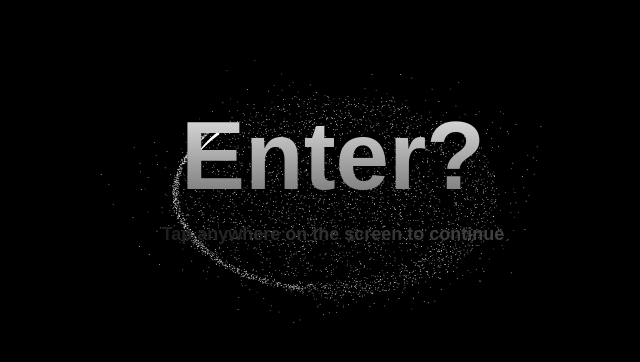
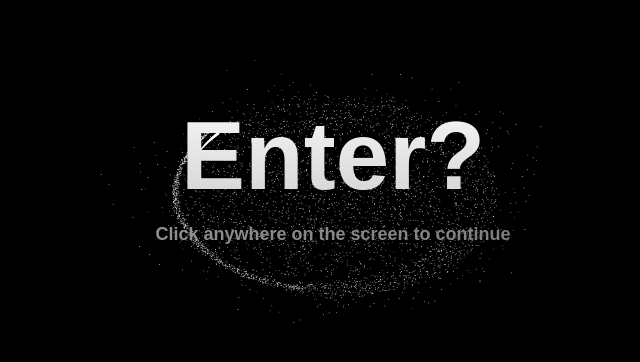
Before and after one commit to luxetidal/portfolio, a Next.js app: page / in a window 1280 px wide. Shown: the part 222-584 px from the top of the page, without its empty margins (307-947 px from the left). Built offline with nearby package versions, Linux system fonts and the light colour scheme.

Commit message:
refine the words and style

```diff
--- a/app/components/EnterScreen.tsx
+++ b/app/components/EnterScreen.tsx
@@ -18,11 +18,11 @@ const EnterScreen: React.FC<EnterScreenProps> = ({ onEnter }) => {
         <SpiralAnimation />
       </div>
       <div className="text-center z-10">
-        <h1 className="text-6xl md:text-8xl font-extrabold bg-linear-to-b from-neutral-200 to-neutral-500 bg-clip-text text-transparent">
+        <h1 className="text-6xl md:text-8xl font-extrabold bg-linear-to-b from-neutral-100 to-neutral-300 bg-clip-text text-transparent">
           Enter?
         </h1>
-        <p className="text-md md:text-lg mt-4 font-semibold bg-linear-to-r from-[#1f1f1f] via-[#4b4b4b] to-[#1f1f1f] bg-size-[250%_100%] bg-clip-text text-transparent animate-[shine_4s_ease-in-out_infinite]">
-          Tap anywhere on the screen to continue
+        <p className="text-md md:text-lg mt-4 font-semibold bg-linear-to-r from-[#8f8f8f] via-[#7b7b7b] to-[#1f1f1f] bg-size-[250%_100%] bg-clip-text text-transparent animate-[shine_4s_ease-in-out_infinite]">
+          Click anywhere on the screen to continue
         </p>
       </div>
     </div>
```
